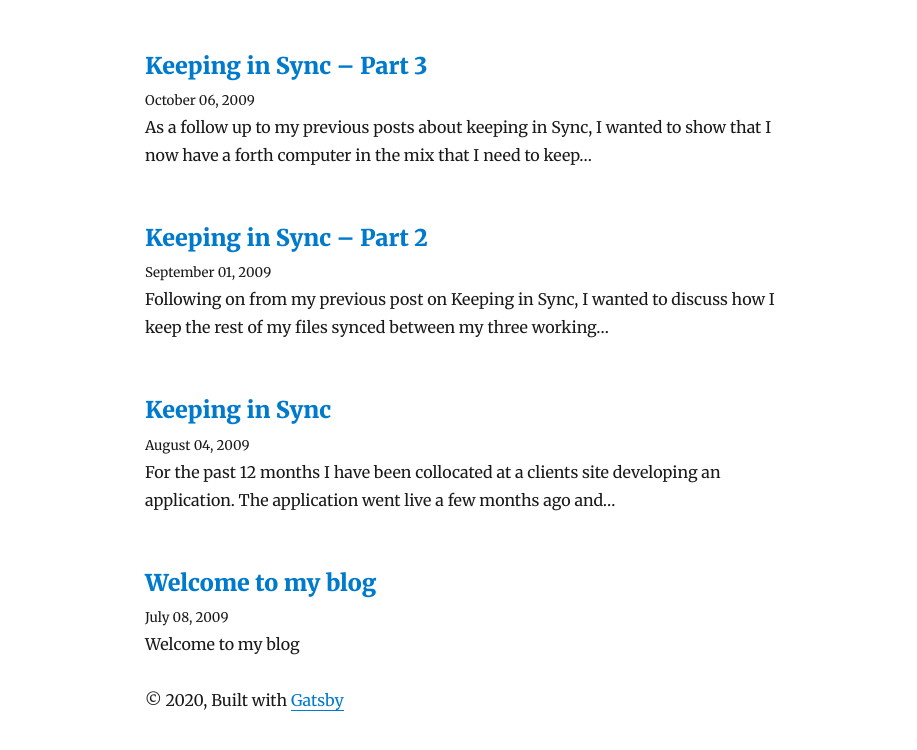
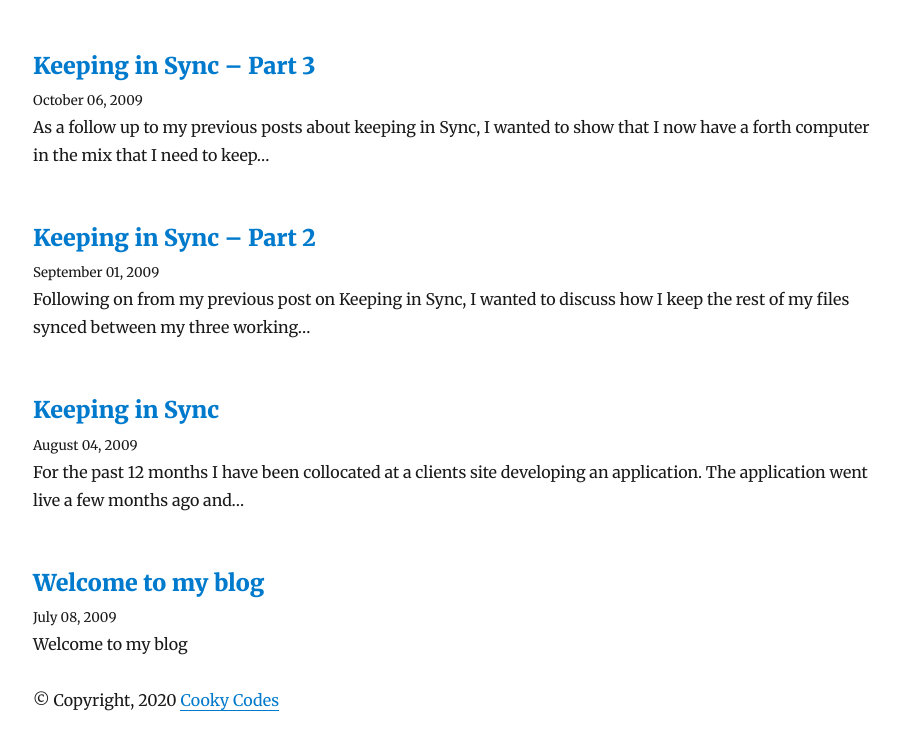
Before and after one commit to cookdavid/cookdavid, a Gatsby site: page / in a window 1280 px wide. Shown: the part 908-1658 px from the top of the page, without its empty margins (180-1097 px from the left). Built offline with nearby package versions, Linux system fonts and the light colour scheme; Gatsby itself is replaced by a stand-in of ours; some packages are replaced by stand-ins of ours.

Commit message:
Updated footer and width of articles

```diff
--- a/src/components/layout.js
+++ b/src/components/layout.js
@@ -1,6 +1,6 @@
 import React from 'react'
 import { Header } from '../components/Header'
-
+import { Link } from 'gatsby'
 import { rhythm } from '../utils/typography'
 
 const Layout = ({ children }) => {
@@ -9,15 +9,14 @@ const Layout = ({ children }) => {
       style={{
         marginLeft: `auto`,
         marginRight: `auto`,
-        maxWidth: rhythm(24),
+        maxWidth: rhythm(32),
         padding: `${rhythm(1.5)} ${rhythm(3 / 4)}`,
       }}>
       <Header />
       <main>{children}</main>
       <footer>
-        © {new Date().getFullYear()}, Built with
-        {` `}
-        <a href="https://www.gatsbyjs.org">Gatsby</a>
+        © {` Copyright, ${new Date().getFullYear()} `}
+        <Link to="/">Cooky Codes</Link>
       </footer>
     </div>
   )
```
